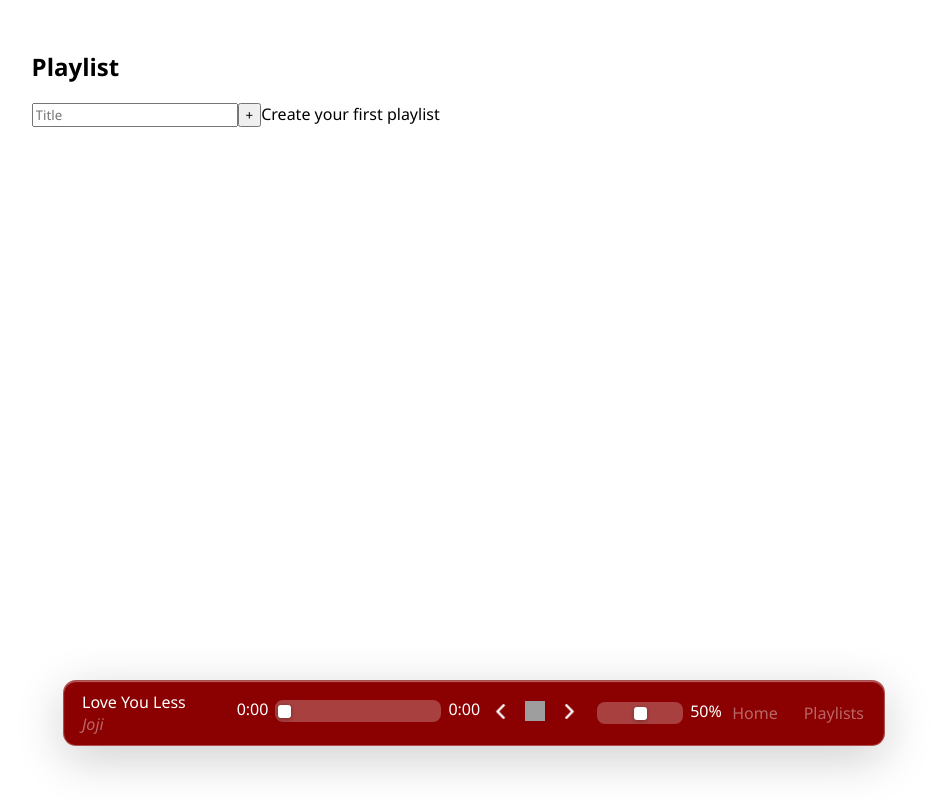
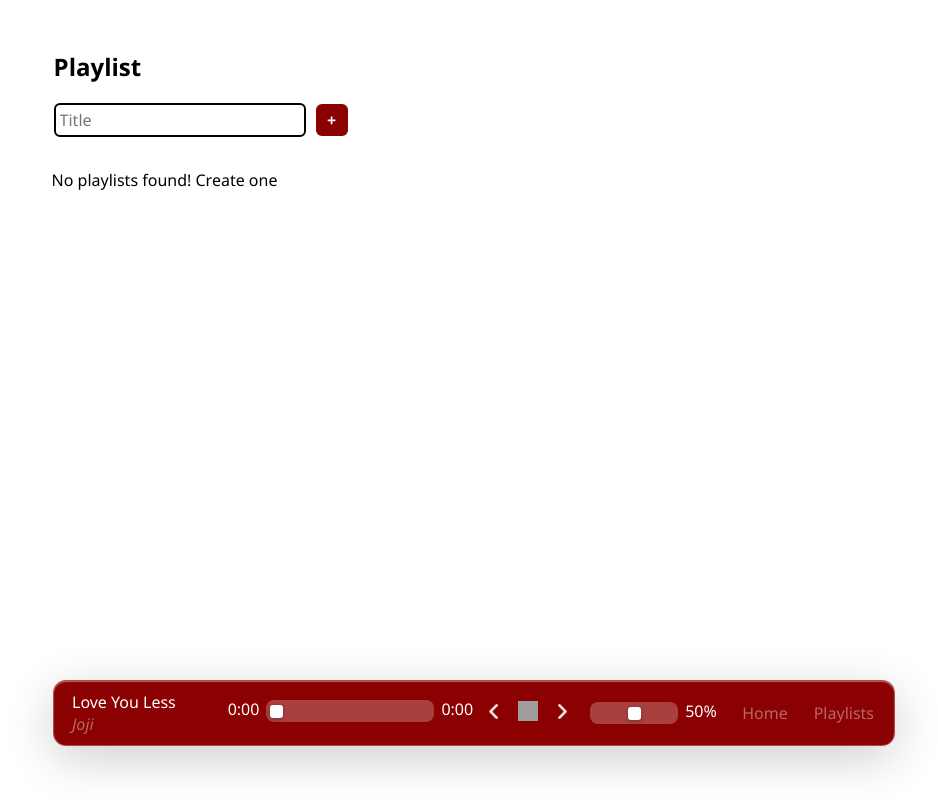
Before and after one commit to muhammadhshafqat/Sonder-Music-Player, a React (Vite) app: page /playlists in a window 1280 px wide. Shown: the whole page, without its empty margins (166-1104 px from the left). Built offline with nearby package versions, Linux system fonts and the light colour scheme; grey boxes are pictures that could not be loaded.

Commit message:
playlist design v1

```diff
--- a/src/components/dock.tsx
+++ b/src/components/dock.tsx
@@ -122,7 +122,7 @@ function Dock() {
         <span className="volume-percentage">
           {Math.floor((context.volume / 100) * 10000)
             .toString()
-            .padStart(2, "0")}
+            .padStart(2, " ")}
           %
         </span>
       </div>
--- a/src/components/playlists.tsx
+++ b/src/components/playlists.tsx
@@ -27,18 +27,22 @@ function Playlists() {
           setplaylistName(e.target.value);
         }}
       ></input>
-      <button type="submit" onClick={handleAdd}>
+      <button className="playlist-add-btn" type="submit" onClick={handleAdd}>
         +
       </button>
+      <div className="playlistentry-container">
         {!context.playlist || context.playlist.length == 0
-        ? "Create your first playlist"
+          ? "No playlists found! Create one"
           : context.playlist?.map((playlist, index) => (
               <div className="playlist-entry" key={index}>
-              <p className="playlist-title">{context.playlist![index].name}</p>
+                <p className="playlist-title">
+                  {context.playlist![index].name}
+                </p>
                 <p className="track-count">
                   Tracks: {context.playlist![index].playlistTracks.length}
                 </p>
                 <button
+                  className="delete-btn"
                   onClick={() => removePlaylist(context.playlist![index].id)}
                 >
                   <img
@@ -47,8 +51,21 @@ function Playlists() {
                     alt=""
                   />
                 </button>
+                <div className="playlist-tracks">
+                  {context.playlist![index].playlistTracks.length == 0
+                    ? "NO tracks have been added"
+                    : context.playlist![index].playlistTracks.map(
+                        (track, pos) => (
+                          <div className="track-list-playlist" key={pos}>
+                            <p>{track.title}</p>
+                            <p>{track.artist}</p>
+                          </div>
+                        ),
+                      )}
+                </div>
               </div>
             ))}
+      </div>
     </div>
   );
 }
--- a/src/styles/dock.css
+++ b/src/styles/dock.css
@@ -1,6 +1,6 @@
 .dock-container {
   width: 100%;
-  max-width: 800px;
+  max-width: 820px;
   position: fixed;
   display: flex;
   flex-direction: row;
@@ -78,11 +78,11 @@
   width: 20px;
   margin-left: 5px;
 }
-/* Nav */
 .nav {
   display: flex;
   flex-direction: row;
   gap: 6px;
+  margin-left: 15px;
   align-items: center;
 }
 
@@ -108,7 +108,7 @@
   height: 20px;
   -webkit-appearance: none;
   appearance: none;
-  padding: 1px 3px;
+  padding: 1px 4px;
   border-radius: 8px;
   background: rgba(255, 255, 255, 0.25);
   outline: none;
@@ -118,7 +118,7 @@
   height: 20px;
   -webkit-appearance: none;
   appearance: none;
-  padding: 1px 3px;
+  padding: 1px 4px;
   border-radius: 8px;
   background: rgba(255, 255, 255, 0.25);
   outline: none;
--- a/src/styles/library.css
+++ b/src/styles/library.css
@@ -9,6 +9,7 @@
 
 .Lib-heading {
   text-align: left;
+  padding-left: 22px;
 }
 .track-container {
   padding: 20px;
--- a/src/styles/playlists.css
+++ b/src/styles/playlists.css
@@ -6,22 +6,114 @@
   padding: 10px 33px;
   overflow-y: auto;
 }
-.Lib-heading {
-  text-align: left;
-}
-.delete-btn-icon {
-  width: 12px;
-  height: 12px;
+.playlistentry-container {
+  padding: 20px;
+  border-radius: 13px;
+  max-height: 370px;
+  overflow-y: auto;
+  scrollbar-width: none;
+  -ms-overflow-style: none;
 }
 .playlist-entry {
   display: flex;
   flex-direction: row;
-  flex: 1;
+  align-items: center;
   margin-bottom: 10px;
   border-radius: 13px;
   cursor: pointer;
+  padding: 0 12px;
+  min-height: 56px;
+  box-shadow:
+    inset 0 1px 1px rgba(231, 214, 214, 0.15),
+    0 4px 8px rgba(255, 255, 255, 0.02),
+    0 12px 48px rgba(0, 0, 0, 0.08);
+  transition:
+    transform 0.3s ease,
+    background-color 0.3s ease,
+    box-shadow 0.3s ease,
+    color 0.3s ease;
+}
+
+.playlist-entry:hover {
+  color: white;
+  transform: scale(1.01);
+  background-color: #8b0000;
   box-shadow:
     inset 0 1px 1px rgba(255, 255, 255, 0.4),
     0 4px 8px rgba(255, 255, 255, 0.04),
     0 12px 48px rgba(0, 0, 0, 0.2);
 }
+
+.playlist-title {
+  flex: 1;
+  font-size: 15px;
+  font-weight: 500;
+  margin: 0;
+}
+
+.track-count {
+  font-size: 13px;
+  opacity: 0.5;
+  margin: 0 12px 0 0;
+}
+.delete-btn {
+  all: unset;
+  padding: 8px;
+  border-radius: 8px;
+  cursor: pointer;
+  background: rgba(255, 255, 255, 0.15);
+  opacity: 70%;
+  transition: all ease 0.15s;
+}
+.delete-btn:hover {
+  transform: scale(1.05);
+  opacity: 100%;
+  color: #ffffff;
+}
+.delete-btn-icon {
+  border: none;
+  width: 20px;
+  height: 20px;
+}
+
+.playlist-entry:hover .delete-btn-icon {
+  filter: brightness(0) invert(1);
+}
+
+.playlist-input {
+  all: unset;
+  height: 28px;
+  width: 240px;
+  margin-left: 22px;
+  margin-bottom: 12px;
+  border-radius: 6px;
+  padding: 1px 4px;
+  border: 2px solid black;
+  transition: all ease 0.15s;
+}
+.playlist-input:focus {
+  border: 2px solid #8b0000;
+}
+.playlist-add-btn {
+  all: unset;
+  width: auto;
+  min-width: 22px;
+  border: none;
+  font-weight: bold;
+  cursor: pointer;
+  padding: 4px;
+  height: 22px;
+  text-align: center;
+  border-radius: 6px;
+  background-color: #8b0000;
+  color: white;
+  margin-left: 10px;
+  border: 1px dashed #8b0000;
+
+  transition: all ease 0.15s;
+}
+.playlist-add-btn:hover {
+  background-color: white;
+  color: #8b0000;
+  border: 1px dashed #8b0000;
+}
```
Lines whose indentation alone changed are shown as unchanged.
